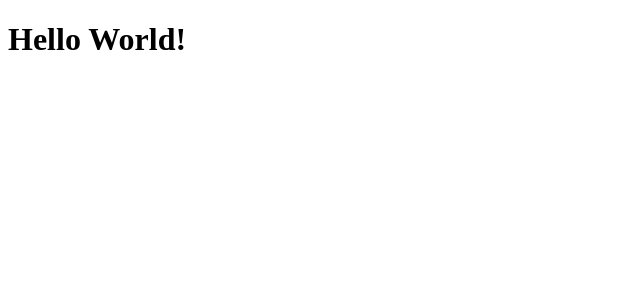
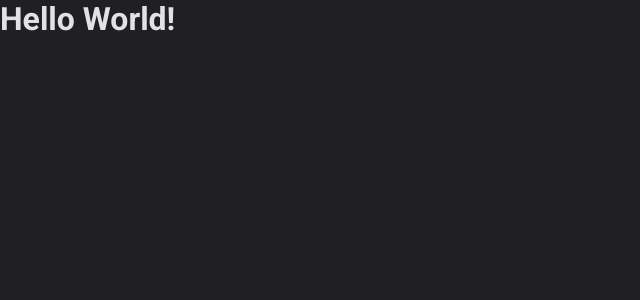
Before and after one commit to WD-GabrielKenji/Ignite-DtMoney2.0, a React (Vite) app: page / in a window 1280 px wide. Shown: the top 300 px of the page, without its empty margins (0-640 px from the left). Built offline with nearby package versions, Linux system fonts and the light colour scheme.

Commit message:
:lipstick: feat: Estilos globais, temas padrão e fonte

```diff
--- a/index.html
+++ b/index.html
@@ -2,7 +2,11 @@
 <html lang="en">
   <head>
     <meta charset="UTF-8" />
+    <link rel="preconnect" href="https://fonts.googleapis.com">
+    <link rel="preconnect" href="https://fonts.gstatic.com" crossorigin>
     <meta name="viewport" content="width=device-width, initial-scale=1.0" />
+
+    <link href="https://fonts.googleapis.com/css2?family=Roboto:wght@400;700&display=swap" rel="stylesheet">
 
     <title>Dt Money App</title>
   </head>
--- a/package.json
+++ b/package.json
@@ -10,12 +10,14 @@
   },
   "dependencies": {
     "react": "^18.2.0",
-    "react-dom": "^18.2.0"
+    "react-dom": "^18.2.0",
+    "styled-components": "^5.3.9"
   },
   "devDependencies": {
     "@rocketseat/eslint-config": "^1.2.0",
     "@types/react": "^18.0.27",
     "@types/react-dom": "^18.0.10",
+    "@types/styled-components": "^5.1.26",
     "@vitejs/plugin-react": "^3.1.0",
     "eslint": "^8.36.0",
     "typescript": "^4.9.3",
--- a/src/App.tsx
+++ b/src/App.tsx
@@ -1,3 +1,13 @@
+import { ThemeProvider } from 'styled-components'
+import { GlobalStyle } from './styles/global'
+import { defaultTheme } from './styles/themes/default'
+
 export function App() {
-  return <h1>Hello World!</h1>
+  return (
+    <ThemeProvider theme={defaultTheme}>
+      <GlobalStyle />
+
+      <h1>Hello World!</h1>
+    </ThemeProvider>
+  )
 }
--- /dev/null
+++ b/src/styles/global.ts
@@ -0,0 +1,21 @@
+import { createGlobalStyle } from 'styled-components'
+
+export const GlobalStyle = createGlobalStyle`
+  * {
+    margin: 0;
+    padding: 0;
+    box-sizing: border-box;
+  }
+  :focus {
+    outline: 0;
+    box-shadow: 0 0 0 2px ${(props) => props.theme['green-500']};
+  }
+  body {
+    background-color: ${(props) => props.theme['gray-800']};
+    color: ${(props) => props.theme['gray-100']};
+    -webkit-font-smoothing: antialiased;
+  }
+  body, input, textarea, button {
+    font: 400 1rem Roboto, sans-serif;
+  }
+`
--- /dev/null
+++ b/src/styles/themes/default.ts
@@ -0,0 +1,20 @@
+export const defaultTheme = {
+  white: '#fff',
+
+  'gray-100': '#E1E1E6',
+  'gray-300': '#C4C4CC',
+  'gray-400': '#8D8D99',
+  'gray-500': '#7C7C8A',
+  'gray-600': '#323238',
+  'gray-700': '#29292E',
+  'gray-800': '#202024',
+  'gray-900': '#121214',
+
+  'green-300': '#00B37E',
+  'green-500': '#00875F',
+  'green-700': '#015F43',
+
+  'red-300': '#F75A68',
+  'red-500': '#AB222E',
+  'red-700': '#7A1921',
+} as const
```
Also changed, not shown: src/@types/styled.d.ts (added, +8 -0 lines), 1 other file (tests, documents, lock files or other folders).
